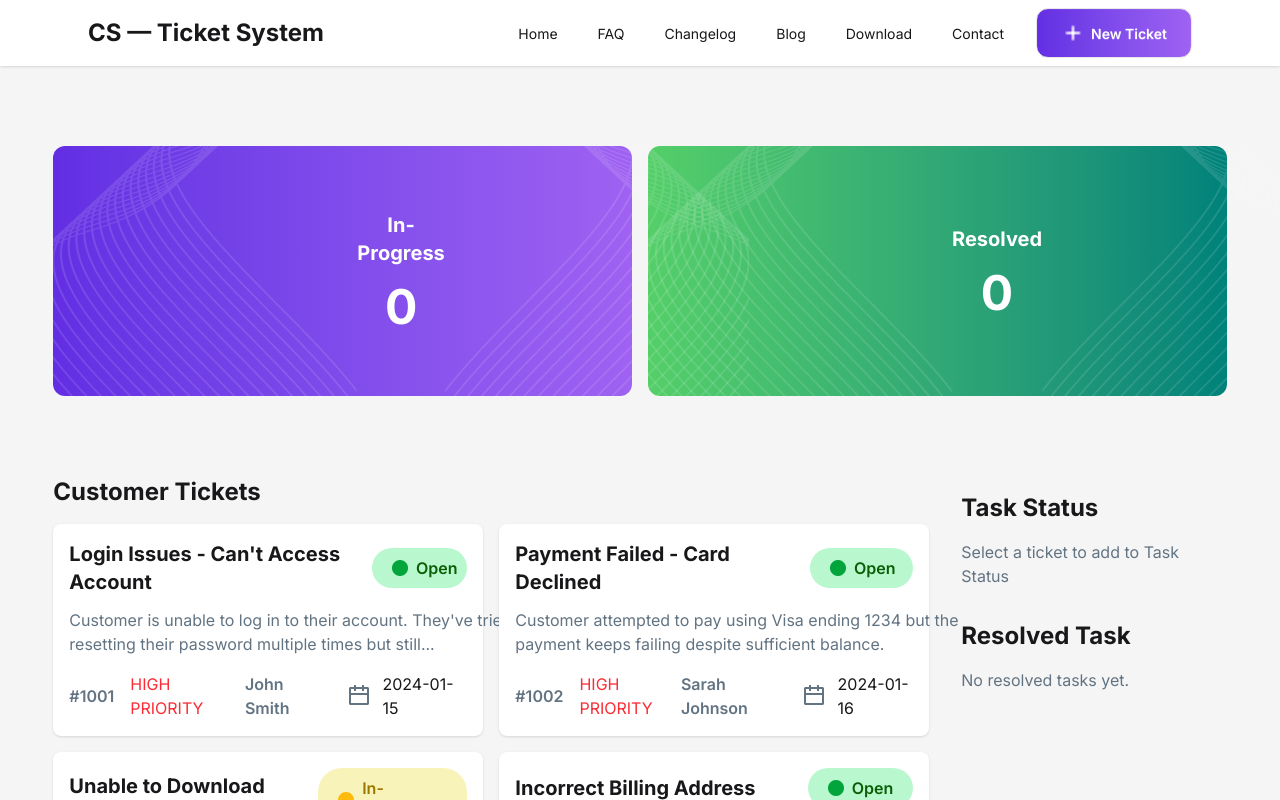
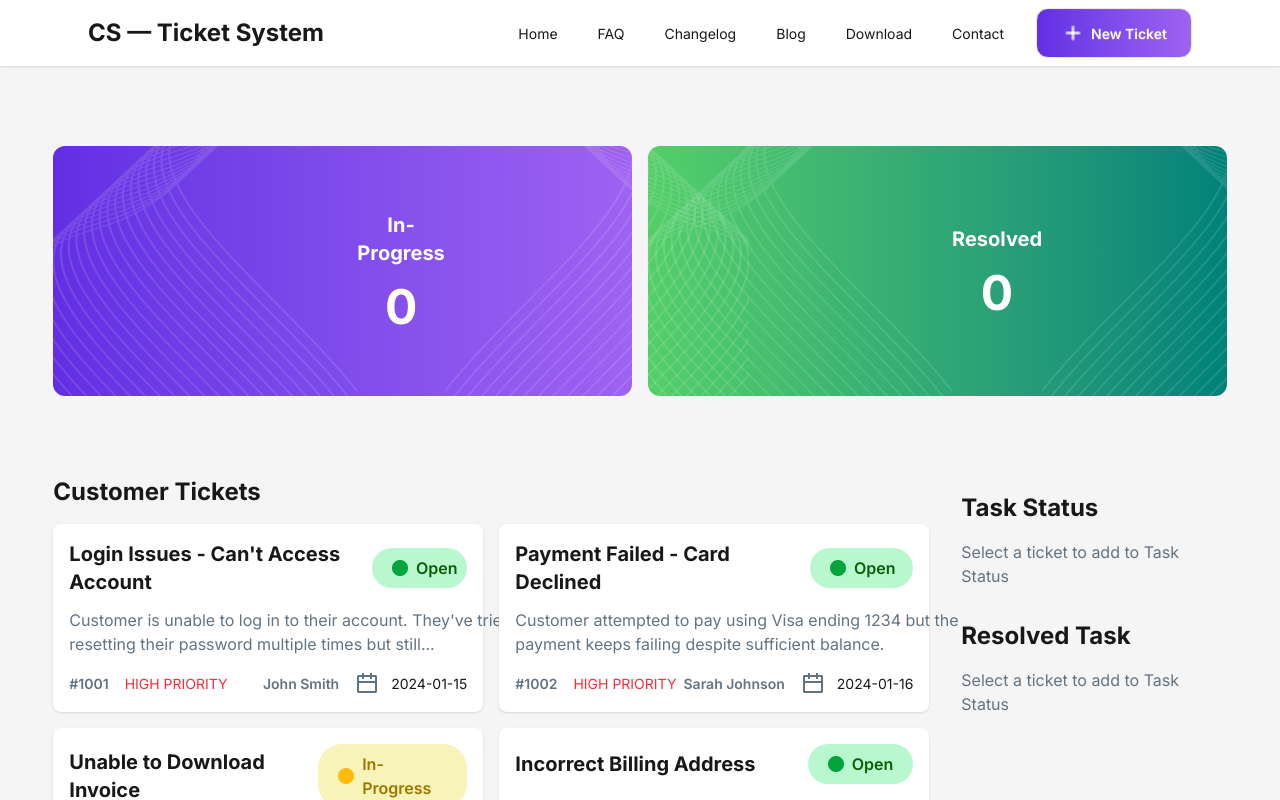
Before and after one commit to jahiddeveloper/Assignment-7, a React (Vite) app: page / in a window 1280 px wide. Shown: the top 800 px of the page. Built offline with nearby package versions, Linux system fonts and the light colour scheme.

Commit message:
Resolve task card design showed

```diff
--- a/src/App.jsx
+++ b/src/App.jsx
@@ -4,7 +4,7 @@ import Footer from "./Component/Footer";
 import Hero from "./Component/Hero";
 import Navbar from "./Component/Navbar";
 import TicketsCard from "./Component/TicketsCard/TicketsCard";
-import { ToastContainer, toast } from 'react-toastify';
+import { ToastContainer, toast } from "react-toastify";
 
 let fetchTicket = fetch("/Tickets.json").then((res) => res.json());
 
@@ -13,28 +13,38 @@ function App() {
 
   let handleTicket = (ticket) => {
     // console.log(ticket);
-    let isExist = card.find(item => item.id == ticket.id)
+    let isExist = card.find((item) => item.id == ticket.id);
 
-    if(isExist) {
+    if (isExist) {
       return;
     }
-    toast.success("Hello wrold")
+    toast.success("Hello wrold");
 
     let newCard = [...card, ticket];
     setCard(newCard);
   };
-  // console.log(card);
+
+  let [compleat, setCompleat] = useState([])
+
+  let handleCompleat = (ticket) => {
+    // console.log(Ticket)
+    let newCompleat = [...compleat, ticket]
+    setCompleat(newCompleat)
+  }
+  // console.log(compleat)
 
   return (
     <>
       <Navbar></Navbar>
-      <Hero cardTotal={card.length}></Hero>
+      <Hero cardTotal={card.length} compleatTotal={compleat.length}></Hero>
 
       <Suspense fallback={<h3>Just a sec</h3>}>
         <TicketsCard
           fetchTicket={fetchTicket}
           handleTicket={handleTicket}
           card={card}
+          handleCompleat = {handleCompleat}
+          compleat={compleat}
         ></TicketsCard>
       </Suspense>
 
--- a/src/Component/Hero.jsx
+++ b/src/Component/Hero.jsx
@@ -1,7 +1,7 @@
 import React from "react";
 import vector1 from "../assets/vector1.png";
 
-const Hero = ({ cardTotal }) => {
+const Hero = ({cardTotal, compleatTotal}) => {
   return (
     <div className="md:w-11/12 mx-auto font mt-10 md:mt-20 grid grid-cols-1 md:grid-cols-2 gap-4">
       <div className="">
@@ -24,7 +24,7 @@ const Hero = ({ cardTotal }) => {
           <img className="hidden md:block" src={vector1} alt="" />
           <div>
             <h2 className="text-xl font-bold">Resolved</h2>
-            <p className="text-5xl font-bold mt-4">0</p>
+            <p className="text-5xl font-bold mt-4">{compleatTotal}</p>
           </div>
           <img
             className="transform scale-x-[-1] hidden md:block"
--- /dev/null
+++ b/src/Component/ResolveTask/ResolveTask.jsx
@@ -0,0 +1,13 @@
+import React from 'react';
+
+const ResolveTask = ({ticket}) => {
+    return (
+        <div className='mt-5'>
+        <div className='p-4 bg-[#e0e7ff] space-y-4 rounded-lg shadow-sm'>
+            <h1 className='text-lg font-bold'>{ticket.title}</h1>
+        </div>
+        </div>
+    );
+};
+
+export default ResolveTask;
--- a/src/Component/TaskStatus/TaskStatus.jsx
+++ b/src/Component/TaskStatus/TaskStatus.jsx
@@ -1,10 +1,10 @@
 import React from "react";
 
-const TaskStatus = ({ ticket }) => {
+const TaskStatus = ({ ticket, handleCompleat }) => {
   return (
     <div className="bg-white p-4 rounded-lg shadow-sm">
       <h1 className="text-lg font-bold">{ticket.title}</h1>
-      <button className="mt-4 bg-green-700 w-full py-3 cursor-pointer rounded-lg text-white hover:bg-green-600 hover:transition duration-300">
+      <button onClick={() => handleCompleat(ticket)} className="mt-4 bg-green-700 w-full py-3 cursor-pointer rounded-lg text-white hover:bg-green-600 hover:transition duration-300">
         Complete
       </button>
     </div>
--- a/src/Component/TicketCard/TicketCard.jsx
+++ b/src/Component/TicketCard/TicketCard.jsx
@@ -28,7 +28,7 @@ const TicketCard = ({ ticket, handleTicket }) => {
           </p>
         </div>
         <p className="mt-3 text-[#627382] md:w-125">{ticket.description}</p>
-        <div className="flex justify-between items-center mt-4">
+        <div className="flex justify-between items-center mt-4 text-sm">
           <div className="flex items-center gap-2 md:gap-4">
             <p className="text-[#627382] font-semibold">#{ticket.id}</p>
             <p
--- a/src/Component/TicketsCard/TicketsCard.jsx
+++ b/src/Component/TicketsCard/TicketsCard.jsx
@@ -1,8 +1,9 @@
 import React, { use } from "react";
 import TicketCard from "../TicketCard/TicketCard";
 import TaskStatus from "../TaskStatus/TaskStatus";
+import ResolveTask from "../ResolveTask/ResolveTask";
 
-const TicketsCard = ({ fetchTicket, handleTicket, card }) => {
+const TicketsCard = ({ fetchTicket, handleTicket, card, handleCompleat, compleat }) => {
   let ticket = use(fetchTicket);
 
   return (
@@ -33,7 +34,7 @@ const TicketsCard = ({ fetchTicket, handleTicket, card }) => {
 
             {card.length > 0 &&
               card.map((ticket) => (
-                <TaskStatus key={ticket.id} ticket={ticket}></TaskStatus>
+                <TaskStatus key={ticket.id} ticket={ticket} handleCompleat={handleCompleat}></TaskStatus>
               ))}
           </div>
         </div>
@@ -41,7 +42,14 @@ const TicketsCard = ({ fetchTicket, handleTicket, card }) => {
         <div className="w-full p-4 rounded-lg">
           <h2 className="text-2xl font-bold">Resolved Task</h2>
           <div>
-            <p className="text-[#627382] mt-4">No resolved tasks yet.</p>
+            {compleat.length === 0 && (
+              <p className="text-[#627382] mt-4">
+                Select a ticket to add to Task Status
+              </p>
+            )}
+            {compleat.length > 0 &&
+              compleat.map(ticket => <ResolveTask key={ticket.id} ticket = {ticket}></ResolveTask>)
+            }
           </div>
         </div>
       </div>
```
